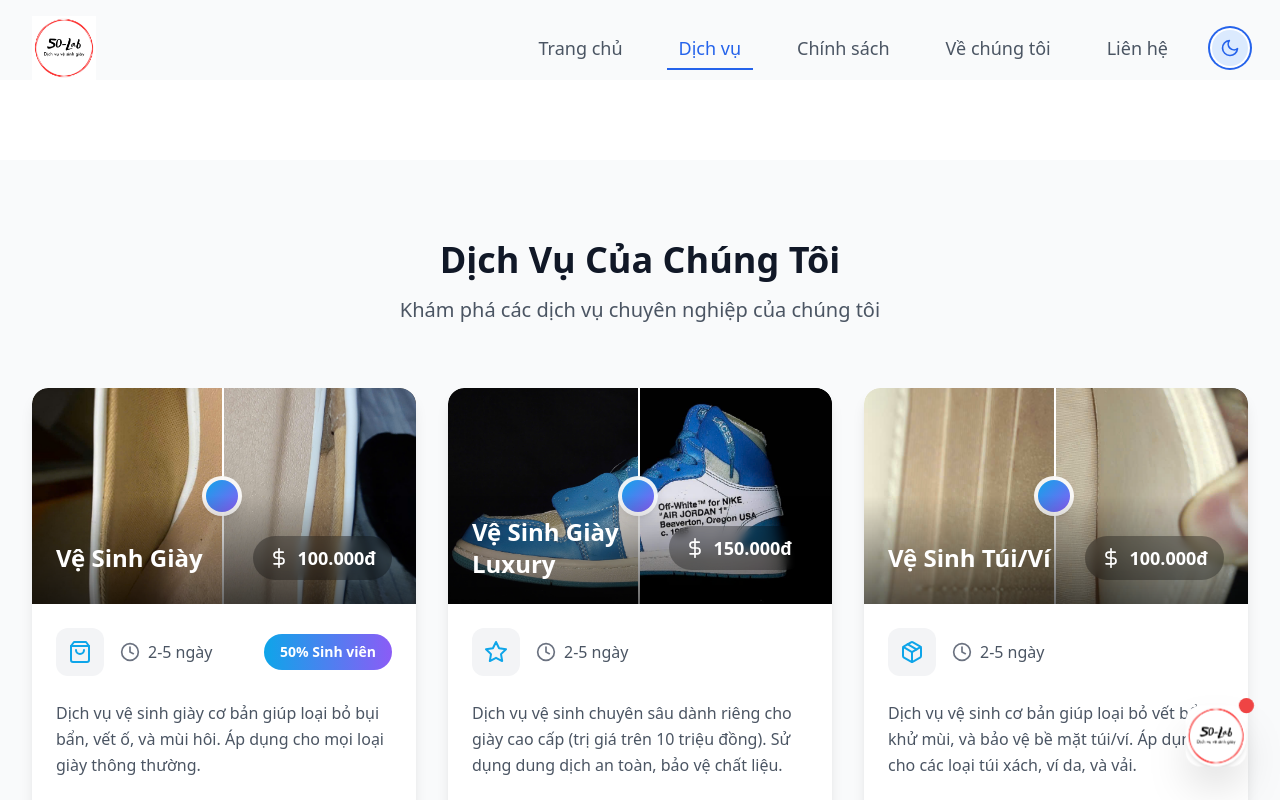
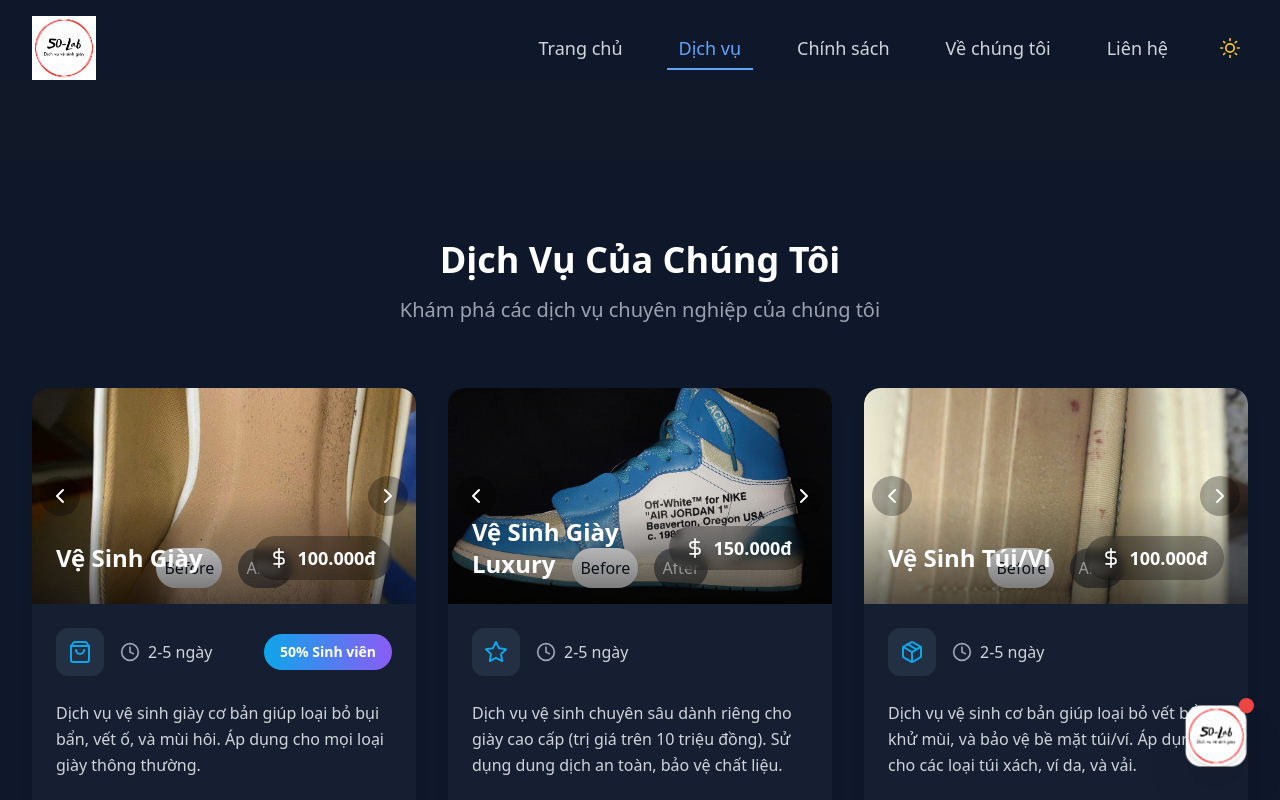
Before and after one commit to Marethy/50lab_cleaner, a React (Vite) app: page /services in a window 1280 px wide. Both pictures are taken after a click on the button 1230 px from the left and 48 px from the top of the page. Shown: the top 800 px of the page. Built offline with nearby package versions, Linux system fonts and the light colour scheme.

Commit message:
Adjusted [feature/module] based on client request

```diff
--- a/src/App.jsx
+++ b/src/App.jsx
@@ -15,8 +15,7 @@
   return (
     <ThemeProvider>
       <Router>
-        <div className="relative min-h-screen">
-          <div className="fixed inset-0 transition-colors duration-300 dark:bg-gray-900 bg-white -z-10" />
+        <div className="min-h-screen bg-white dark:bg-slate-900 text-gray-900 dark:text-white transition-colors duration-300">
           <Header />
           <main className="pt-20">
             <Routes>
--- a/src/components/Header.jsx
+++ b/src/components/Header.jsx
@@ -43,7 +43,7 @@
       variants={headerVariants}
       initial="initial"
       animate="animate"
-      className={`fixed w-full z-50 transition-all duration-300 ${
+      className={`fixed w-full z-[1000] transition-all duration-300 ${
         isScrolled
           ? `${isDarkMode ? 'bg-gray-900/90' : 'bg-white/90'} backdrop-blur-md shadow-lg py-2`
           : 'bg-transparent py-4'
@@ -114,20 +114,31 @@
       {/* Mobile Menu */}
       <AnimatePresence>
         {isMenuOpen && (
+          <>
+            {/* Overlay */}
+            <motion.div
+              initial={{ opacity: 0 }}
+              animate={{ opacity: 1 }}
+              exit={{ opacity: 0 }}
+              onClick={() => setIsMenuOpen(false)}
+              className="fixed inset-0 bg-black/50 backdrop-blur-sm z-[99] lg:hidden"
+            />
+
+            {/* Menu */}
             <motion.div
               initial="closed"
               animate="open"
               exit="closed"
               variants={menuVariants}
               transition={{ type: "spring", stiffness: 300, damping: 30 }}
-            className={`lg:hidden fixed inset-y-0 right-0 w-full sm:w-80 ${
+              className={`lg:hidden fixed top-0 right-0 w-full sm:w-80 h-screen overflow-y-auto z-[100] ${
                 isDarkMode ? 'bg-gray-900' : 'bg-white'
               } shadow-2xl`}
             >
-            <div className="flex flex-col h-full">
-              <div className={`flex items-center justify-between p-4 ${
-                isDarkMode ? 'border-gray-700' : 'border-gray-200'
-              } border-b`}>
+              <div className="flex flex-col min-h-screen">
+                <div className={`sticky top-0 flex items-center justify-between p-4 ${
+                  isDarkMode ? 'border-gray-700 bg-gray-900' : 'border-gray-200 bg-white'
+                } border-b z-10`}>
                   <img
                     className="h-12 w-auto"
                     src="/50lab.jpg"
@@ -146,7 +157,7 @@
                   </motion.button>
                 </div>
 
-              <nav className="flex-1 px-4 py-6 overflow-y-auto">
+                <nav className="flex-1 px-4 py-6">
                   <ul className="space-y-4">
                     {menuItems.map((item) => (
                       <motion.li
@@ -175,13 +186,14 @@
                   </ul>
                 </nav>
 
-              <div className={`p-4 ${isDarkMode ? 'border-gray-700' : 'border-gray-200'} border-t`}>
+                <div className={`sticky bottom-0 p-4 ${isDarkMode ? 'border-gray-700 bg-gray-900' : 'border-gray-200 bg-white'} border-t z-10`}>
                   <p className={`text-sm ${isDarkMode ? 'text-gray-400' : 'text-gray-500'} text-center`}>
                     © 2024 50Lab. All rights reserved.
                   </p>
                 </div>
               </div>
             </motion.div>
+          </>
         )}
       </AnimatePresence>
     </motion.header>
--- a/src/components/Navbar.jsx
+++ b/src/components/Navbar.jsx
@@ -43,7 +43,7 @@
 
   return (
     <nav className={`
-      fixed top-0 left-0 right-0 z-50
+       fixed top-0 left-0 right-0 z-50
       ${isDarkMode ? 'bg-gray-900 text-white' : 'bg-white text-gray-900'}
       shadow-lg transition-colors duration-300
     `}>
--- a/src/components/ServiceCard.jsx
+++ b/src/components/ServiceCard.jsx
@@ -1,8 +1,7 @@
-import React, { useRef } from "react";
+import React, { useRef, useState, useEffect } from "react";
 import PropTypes from "prop-types";
 import { motion, AnimatePresence } from "framer-motion";
-import { FiCheck, FiClock, FiDollarSign, FiInfo, FiChevronRight } from "react-icons/fi";
-import { useImageComparison } from "../utils/imageComparison";
+import { FiCheck, FiClock, FiDollarSign, FiInfo, FiChevronRight, FiChevronLeft } from "react-icons/fi";
 import { useTheme } from "./ThemeProvider";
 import { serviceImages } from "../config/images";
 
@@ -17,33 +16,35 @@
   beforeImage,
   afterImage,
 }) => {
-  const containerRef = useRef(null);
+  const [currentImage, setCurrentImage] = useState('before');
+  const [isAutoPlaying, setIsAutoPlaying] = useState(false);
+  const [showDetails, setShowDetails] = useState(false);
+  const autoPlayRef = useRef(null);
   const { isDarkMode } = useTheme();
 
-  const { comparePosition, isDragging, setIsComparing } =
-    useImageComparison(containerRef);
+  // Auto play functionality
+  useEffect(() => {
+    if (isAutoPlaying) {
+      autoPlayRef.current = setInterval(() => {
+        setCurrentImage(prev => prev === 'before' ? 'after' : 'before');
+      }, 3000);
+    }
+    return () => {
+      if (autoPlayRef.current) {
+        clearInterval(autoPlayRef.current);
+      }
+    };
+  }, [isAutoPlaying]);
 
-  const [showDetails, setShowDetails] = React.useState(false);
+  const handleMouseEnter = () => {
+    if (!isAutoPlaying) {
+      setIsAutoPlaying(true);
+    }
+  };
 
-  // Add image loading optimization
-  const [imagesLoaded, setImagesLoaded] = React.useState(false);
-
-  React.useEffect(() => {
-    const loadImages = async () => {
-      const images = [beforeImage || serviceImages.default, afterImage || serviceImages.default];
-      await Promise.all(
-        images.map((src) => {
-          return new Promise((resolve) => {
-            const img = new Image();
-            img.src = src;
-            img.onload = resolve;
-          });
-        })
-      );
-      setImagesLoaded(true);
-    };
-    loadImages();
-  }, [beforeImage, afterImage]);
+  const handleMouseLeave = () => {
+    setIsAutoPlaying(false);
+  };
 
   return (
     <motion.div
@@ -56,54 +57,75 @@
           : "bg-white hover:bg-gray-50"
       } shadow-lg hover:shadow-xl transition-all duration-300`}
     >
-      {/* Image Comparison Section */}
+      {/* Image Section */}
       <div
-        ref={containerRef}
         className="relative aspect-[16/9] cursor-pointer overflow-hidden rounded-t-2xl"
-        onMouseEnter={() => setIsComparing(true)}
-        onMouseLeave={() => !isDragging && setIsComparing(false)}
+        onMouseEnter={handleMouseEnter}
+        onMouseLeave={handleMouseLeave}
       >
-        {/* Loading Skeleton */}
-        {!imagesLoaded && (
-          <div className="absolute inset-0 bg-gray-200 animate-pulse" />
-        )}
-
         {/* Before Image */}
-        <div className="absolute inset-0">
+        <motion.div
+          animate={{ opacity: currentImage === 'before' ? 1 : 0 }}
+          transition={{ duration: 0.5 }}
+          className="absolute inset-0"
+        >
           <img
             src={beforeImage || serviceImages.default}
             alt="Before"
-            className={`w-full h-full object-cover transition-opacity duration-300 ${
-              imagesLoaded ? 'opacity-100' : 'opacity-0'
-            }`}
+            className="w-full h-full object-cover"
           />
-        </div>
+        </motion.div>
 
         {/* After Image */}
-        <div
+        <motion.div
+          animate={{ opacity: currentImage === 'after' ? 1 : 0 }}
+          transition={{ duration: 0.5 }}
           className="absolute inset-0"
-          style={{
-            clipPath: `inset(0 0 0 ${100 - comparePosition}%)`,
-          }}
         >
           <img
             src={afterImage || serviceImages.default}
             alt="After"
-            className={`w-full h-full object-cover transition-opacity duration-300 ${
-              imagesLoaded ? 'opacity-100' : 'opacity-0'
-            }`}
+            className="w-full h-full object-cover"
           />
+        </motion.div>
+
+        {/* Navigation Buttons */}
+        <div className="absolute inset-x-0 bottom-4 flex justify-center space-x-4">
+          <button
+            onClick={() => setCurrentImage('before')}
+            className={`p-2 rounded-full ${
+              currentImage === 'before'
+                ? 'bg-white text-gray-900'
+                : 'bg-gray-900/50 text-white'
+            } transition-all duration-300`}
+          >
+            Before
+          </button>
+          <button
+            onClick={() => setCurrentImage('after')}
+            className={`p-2 rounded-full ${
+              currentImage === 'after'
+                ? 'bg-white text-gray-900'
+                : 'bg-gray-900/50 text-white'
+            } transition-all duration-300`}
+          >
+            After
+          </button>
         </div>
 
-        {/* Comparison Slider */}
-        <div
-          className="absolute inset-y-0 w-0.5 bg-white cursor-ew-resize"
-          style={{ right: `${100 - comparePosition}%` }}
+        {/* Arrow Navigation */}
+        <button
+          onClick={() => setCurrentImage('before')}
+          className="absolute left-2 top-1/2 transform -translate-y-1/2 p-2 rounded-full bg-black/30 text-white hover:bg-black/50 transition-all duration-300"
         >
-          <div className="absolute top-1/2 -translate-y-1/2 -translate-x-1/2 w-10 h-10 bg-white/90 backdrop-blur rounded-full shadow-lg flex items-center justify-center">
-            <div className="w-8 h-8 rounded-full bg-gradient-to-br from-primary-500 to-secondary-500" />
-          </div>
-        </div>
+          <FiChevronLeft className="w-6 h-6" />
+        </button>
+        <button
+          onClick={() => setCurrentImage('after')}
+          className="absolute right-2 top-1/2 transform -translate-y-1/2 p-2 rounded-full bg-black/30 text-white hover:bg-black/50 transition-all duration-300"
+        >
+          <FiChevronRight className="w-6 h-6" />
+        </button>
 
         {/* Gradient Overlay */}
         <div className="absolute inset-0 bg-gradient-to-t from-black/60 via-black/0 to-black/0 pointer-events-none" />
@@ -163,7 +185,7 @@
         >
           <div className="flex items-center space-x-2">
             <FiInfo className="w-5 h-5" />
-            <span className="font-medium">{showDetails ? "Ẩn chi tiết" : "Xem chi tiết"}</span>
+            <span className="font-medium">Chi tiết dịch vụ</span>
           </div>
           <FiChevronRight className={`w-5 h-5 transition-transform duration-300 ${
             showDetails ? "rotate-90" : ""
@@ -179,34 +201,18 @@
               transition={{ duration: 0.3 }}
               className="overflow-hidden"
             >
-              <div className="pt-4 space-y-4">
-                <h4 className={`text-xl font-semibold ${
-                  isDarkMode ? "text-white" : "text-gray-900"
-                }`}>
-                  Quy trình thực hiện:
-                </h4>
-                {procedure.map((step, index) => (
-                  <motion.div
-                    key={index}
-                    initial={{ x: -20, opacity: 0 }}
-                    animate={{ x: 0, opacity: 1 }}
-                    transition={{ delay: index * 0.1 }}
-                    className={`flex items-start space-x-3 p-3 rounded-lg ${
-                      isDarkMode
-                        ? "bg-slate-700/30"
-                        : "bg-gray-50"
-                    }`}
-                  >
-                    <div className="p-1 rounded-full bg-success-light/10">
-                      <FiCheck className={`w-4 h-4 ${
-                        isDarkMode ? "text-success-light" : "text-success-dark"
-                      }`} />
-                    </div>
-                    <p className={`${
-                      isDarkMode ? "text-gray-300" : "text-gray-600"
-                    }`}>{step}</p>
-                  </motion.div>
-                ))}
+              <div className={`pt-4 space-y-4 ${
+                isDarkMode ? "text-gray-300" : "text-gray-600"
+              }`}>
+                <h4 className="font-medium text-lg">Quy trình thực hiện:</h4>
+                <ul className="space-y-2">
+                  {procedure.map((step, index) => (
+                    <li key={index} className="flex items-start space-x-2">
+                      <FiCheck className="w-5 h-5 mt-0.5 flex-shrink-0 text-green-500" />
+                      <span>{step}.</span>
+                    </li>
+                  ))}
+                </ul>
               </div>
             </motion.div>
           )}
--- a/src/components/ThemeProvider.jsx
+++ b/src/components/ThemeProvider.jsx
@@ -1,6 +1,5 @@
-import React, { createContext, useContext, useEffect, useState } from 'react';
+import React, { createContext, useContext, useState, useEffect } from 'react';
 import PropTypes from 'prop-types';
-import { theme } from '../styles/theme';
 
 const ThemeContext = createContext();
 
@@ -13,61 +12,39 @@
 };
 
 export const ThemeProvider = ({ children }) => {
-  // Initialize theme from localStorage or system preference
-  const [theme, setTheme] = useState(() => {
-    if (typeof window !== 'undefined') {
-      const savedTheme = localStorage.getItem('theme');
-      if (savedTheme) {
-        return savedTheme;
-      }
-      return window.matchMedia('(prefers-color-scheme: dark)').matches ? 'dark' : 'light';
+  const [isDarkMode, setIsDarkMode] = useState(() => {
+    // Check if user has a saved preference
+    const savedTheme = localStorage.getItem('theme');
+    if (savedTheme) {
+      return savedTheme === 'dark';
     }
-    return 'light'; // Default theme
+    // Check system preference
+    return window.matchMedia('(prefers-color-scheme: dark)').matches;
   });
 
-  // Compute isDarkMode from theme
-  const isDarkMode = theme === 'dark';
-
   useEffect(() => {
-    // Update document class
-    if (theme === 'dark') {
+    // Update document class and localStorage when theme changes
+    if (isDarkMode) {
       document.documentElement.classList.add('dark');
+      localStorage.setItem('theme', 'dark');
     } else {
       document.documentElement.classList.remove('dark');
+      localStorage.setItem('theme', 'light');
     }
-
-    // Save to localStorage
-    localStorage.setItem('theme', theme);
-  }, [theme]);
-
-  // Listen for system theme changes
-  useEffect(() => {
-    const mediaQuery = window.matchMedia('(prefers-color-scheme: dark)');
-    const handleChange = (e) => {
-      setTheme(e.matches ? 'dark' : 'light');
-    };
-
-    mediaQuery.addEventListener('change', handleChange);
-    return () => mediaQuery.removeEventListener('change', handleChange);
-  }, []);
+  }, [isDarkMode]);
 
   const toggleTheme = () => {
-    setTheme(prevTheme => prevTheme === 'light' ? 'dark' : 'light');
+    setIsDarkMode(prev => !prev);
   };
 
   const value = {
     isDarkMode,
     toggleTheme,
-    theme,
   };
 
   return (
     <ThemeContext.Provider value={value}>
-      <div className={`min-h-screen transition-colors duration-300 ${
-        isDarkMode ? 'bg-slate-900 text-white' : 'bg-gray-50 text-gray-900'
-      }`}>
-        {children}
-      </div>
+      {children}
     </ThemeContext.Provider>
   );
 };
@@ -75,5 +52,3 @@
 ThemeProvider.propTypes = {
   children: PropTypes.node.isRequired,
 };
-
-export default ThemeProvider;
--- a/src/components/ThemeToggle.jsx
+++ b/src/components/ThemeToggle.jsx
@@ -1,36 +1,22 @@
 import React from 'react';
-import { motion } from 'framer-motion';
 import { FiSun, FiMoon } from 'react-icons/fi';
 import { useTheme } from './ThemeProvider';
 
 const ThemeToggle = () => {
-  const { isDarkMode, toggleDarkMode } = useTheme();
+  const { isDarkMode, toggleTheme } = useTheme();
 
   return (
-    <motion.button
-      onClick={toggleDarkMode}
-      className={`
-        p-2 rounded-full
-        ${isDarkMode ? 'bg-gray-800 text-yellow-400' : 'bg-blue-100 text-blue-600'}
-        hover:scale-110 transition-all duration-200
-        focus:outline-none focus:ring-2 focus:ring-offset-2
-        ${isDarkMode ? 'focus:ring-yellow-400' : 'focus:ring-blue-600'}
-      `}
-      whileHover={{ scale: 1.1 }}
-      whileTap={{ scale: 0.95 }}
-      initial={false}
-      animate={{
-        rotate: isDarkMode ? 180 : 0,
-      }}
-      transition={{ duration: 0.3 }}
-      aria-label={isDarkMode ? 'Switch to light mode' : 'Switch to dark mode'}
+    <button
+      onClick={toggleTheme}
+      className="p-2 rounded-full hover:bg-gray-100 dark:hover:bg-gray-800 transition-colors duration-200"
+      aria-label="Toggle theme"
     >
       {isDarkMode ? (
-        <FiSun className="w-5 h-5" />
+        <FiSun className="w-5 h-5 text-yellow-400" />
       ) : (
-        <FiMoon className="w-5 h-5" />
+        <FiMoon className="w-5 h-5 text-gray-600" />
       )}
-    </motion.button>
+    </button>
   );
 };
 
```
Lines whose indentation alone changed are shown as unchanged.
